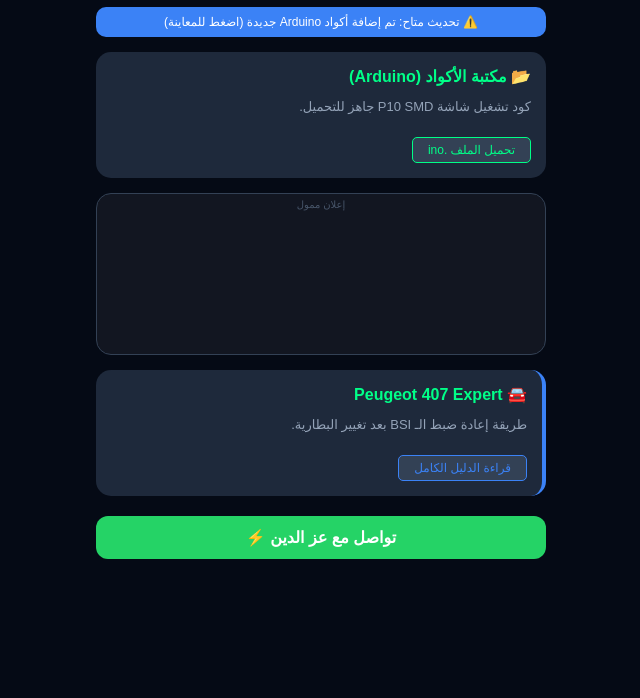
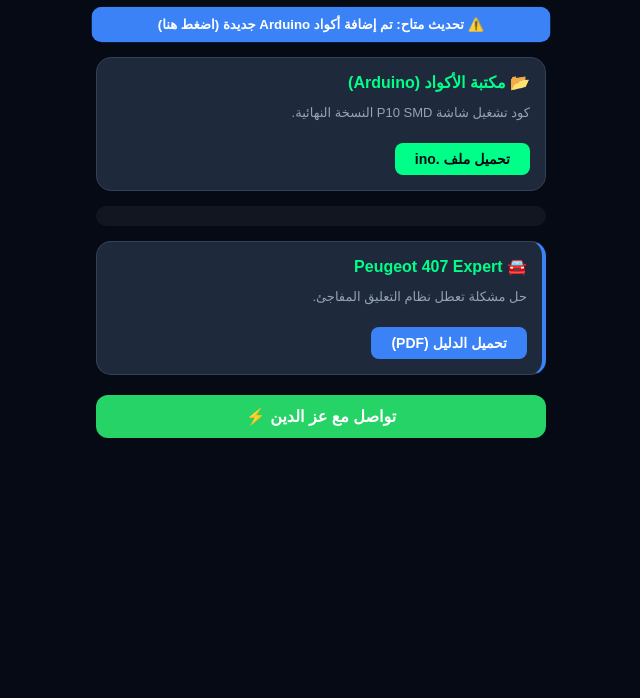
Before and after one commit to infraserma-cpu/My-word, a plain HTML site: page index.html in a window 1280 px wide. Shown: the part 102-800 px from the top of the page, without its empty margins (319-959 px from the left). Drawn offline with Linux system fonts and the light colour scheme.

Commit message:
Update index.html

```diff
--- a/index.html
+++ b/index.html
@@ -3,54 +3,50 @@
 <head>
     <meta charset="UTF-8">
     <meta name="viewport" content="width=device-width, initial-scale=1.0">
-    <title>Infraserma Pro</title>
+    <title>Infraserma Pro v2.1</title>
     <style>
         :root { --primary: #00ff88; --bg: #050a15; --accent: #3b82f6; }
         body { background: var(--bg); color: #fff; font-family: sans-serif; margin: 0; }
         .app-container { max-width: 450px; margin: auto; padding: 15px; }
-
         .header { background: #0f172a; padding: 15px; border-radius: 0 0 20px 20px; text-align: center; border-bottom: 2px solid var(--primary); }
         #clock { font-size: 2.2rem; font-weight: bold; color: var(--primary); }
-
-        /* إشعار التحديث الوهمي لجلب النقرات */
-        .update-alert { background: var(--accent); color: white; padding: 8px; font-size: 12px; text-align: center; border-radius: 10px; margin: 10px 0; animation: pulse 2s infinite; cursor: pointer; }
-        @keyframes pulse { 0% { opacity: 0.8; } 50% { opacity: 1; } 100% { opacity: 0.8; } }
-
-        .card { background: #1e293b; border-radius: 15px; padding: 15px; margin-top: 15px; position: relative; }
+        .update-alert { background: var(--accent); color: white; padding: 10px; font-size: 13px; text-align: center; border-radius: 10px; margin: 10px 0; animation: pulse 2s infinite; cursor: pointer; text-decoration: none; display: block; font-weight: bold; }
+        @keyframes pulse { 0% { transform: scale(1); } 50% { transform: scale(1.02); } 100% { transform: scale(1); } }
+        .card { background: #1e293b; border-radius: 15px; padding: 15px; margin-top: 15px; border: 1px solid #334155; }
         .card h3 { margin: 0 0 10px 0; font-size: 16px; color: var(--primary); }
-
-        /* زر تحميل وهمي يوجه للإعلان */
-        .btn-download { display: inline-block; background: #334155; color: var(--primary); padding: 5px 15px; border-radius: 5px; font-size: 12px; text-decoration: none; border: 1px solid var(--primary); margin-top: 10px; }
-
-        .ad-container { background: rgba(255,255,255,0.05); border-radius: 15px; padding: 5px; margin: 15px 0; border: 1px solid #334155; min-height: 150px; }
+        .btn-link { display: inline-block; background: var(--primary); color: #050a15; padding: 8px 20px; border-radius: 8px; font-size: 14px; text-decoration: none; margin-top: 10px; font-weight: bold; }
+        .ad-container { background: rgba(255,255,255,0.05); border-radius: 15px; padding: 10px; margin: 15px 0; text-align: center; }
     </style>
 </head>
 <body>
 
 <div class="app-container">
     <div class="header">
-        <div style="font-size: 11px; color: #94a3b8;">INFRASERMA ENGINE v2.0</div>
+        <div style="font-size: 11px; color: #94a3b8;">INFRASERMA ENGINE v2.1</div>
         <div id="clock">00:00:00</div>
     </div>
 
-    <div class="update-alert">⚠️ تحديث متاح: تم إضافة أكواد Arduino جديدة (اضغط للمعاينة)</div>
+    <!-- زر التحديث مربوط بالرابط ديالك -->
+    <a href="https://www.profitablecpmratenetwork.com/b4xua3f8k?key=e9415f32fc7dfacf46071e5beb238d3d" class="update-alert">
+        ⚠️ تحديث متاح: تم إضافة أكواد Arduino جديدة (اضغط هنا)
+    </a>
 
     <div class="card">
         <h3>📂 مكتبة الأكواد (Arduino)</h3>
-        <p style="font-size: 13px; color: #94a3b8;">كود تشغيل شاشة P10 SMD جاهز للتحميل.</p>
-        <div class="btn-download">تحميل الملف .ino</div>
+        <p style="font-size: 13px; color: #94a3b8;">كود تشغيل شاشة P10 SMD النسخة النهائية.</p>
+        <a href="https://www.profitablecpmratenetwork.com/b4xua3f8k?key=e9415f32fc7dfacf46071e5beb238d3d" class="btn-link">تحميل ملف .ino</a>
     </div>
 
+    <!-- إعلان البانر اللي درنا قبل -->
     <div class="ad-container">
-        <div style="text-align: center; font-size: 10px; color: #475569; margin-bottom: 5px;">إعلان ممول</div>
         <script async="async" data-cfasync="false" src="https://pl29421713.profitablecpmratenetwork.com/70099a1518bd10ece70abdd0eb3f4d23/invoke.js"></script>
         <div id="container-70099a1518bd10ece70abdd0eb3f4d23"></div>
     </div>
 
     <div class="card" style="border-right: 4px solid var(--accent);">
         <h3>🚘 Peugeot 407 Expert</h3>
-        <p style="font-size: 13px; color: #94a3b8;">طريقة إعادة ضبط الـ BSI بعد تغيير البطارية.</p>
-        <div class="btn-download" style="border-color: var(--accent); color: var(--accent);">قراءة الدليل الكامل</div>
+        <p style="font-size: 13px; color: #94a3b8;">حل مشكلة تعطل نظام التعليق المفاجئ.</p>
+        <a href="https://www.profitablecpmratenetwork.com/b4xua3f8k?key=e9415f32fc7dfacf46071e5beb238d3d" class="btn-link" style="background: var(--accent); color: white;">تحميل الدليل (PDF)</a>
     </div>
 
     <a href="https://wa.me/212661680524" style="display: block; background: #25D366; color: white; text-align: center; padding: 12px; border-radius: 12px; text-decoration: none; margin-top: 20px; font-weight: bold;">تواصل مع عز الدين ⚡</a>
@@ -62,13 +58,6 @@
         document.getElementById('clock').innerText = now.toLocaleTimeString('ar-MA', { hour12: false });
     }
     setInterval(update, 1000); update();
-
-    // حركة بسيطة: أي واحد برك على "التحديث" أو "التحميل" كيدوز للإعلان
-    document.querySelectorAll('.update-alert, .btn-download').forEach(item => {
-        item.addEventListener('click', () => {
-            window.scrollTo({ top: 200, behavior: 'smooth' });
-        });
-    });
 </script>
 
 </body>
```
